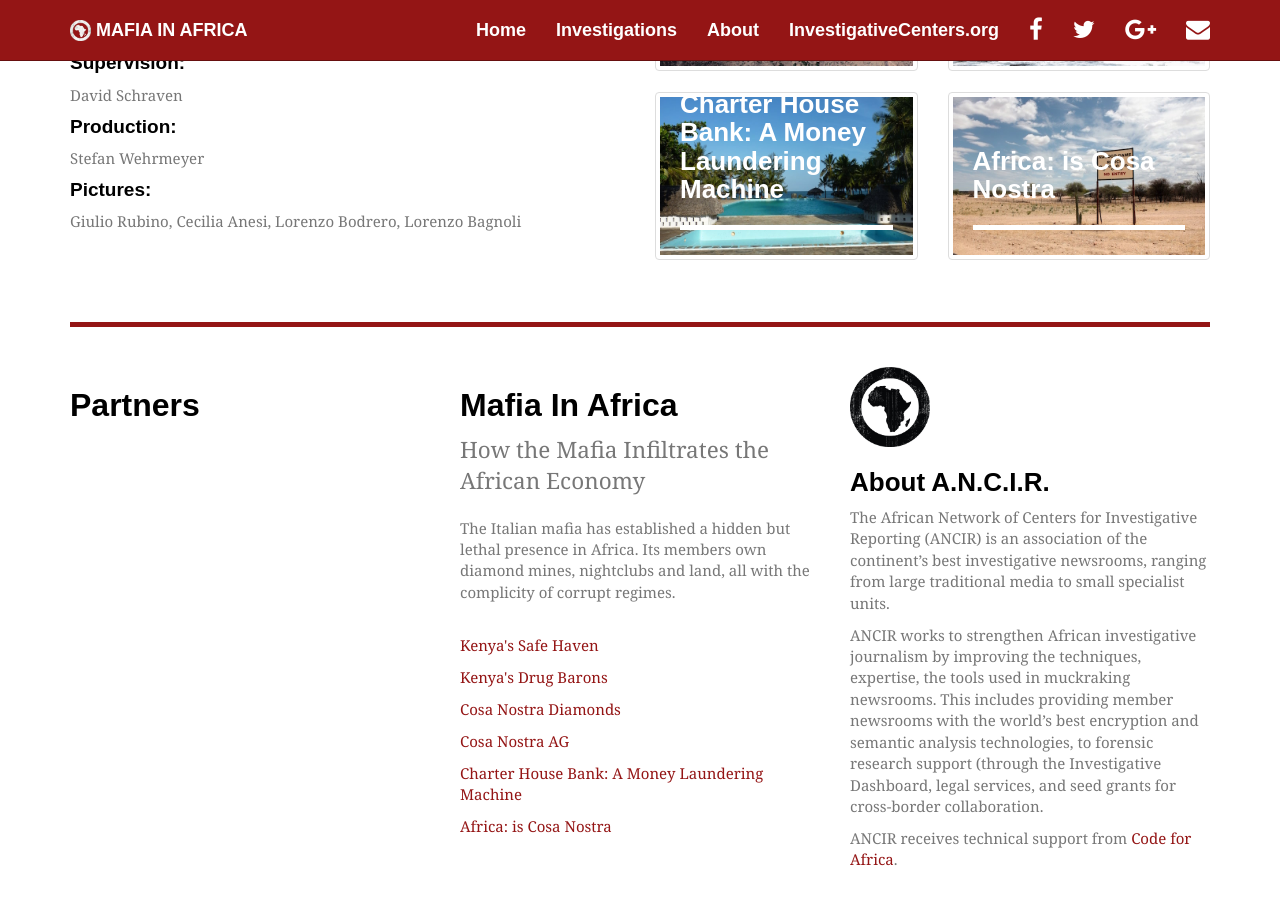
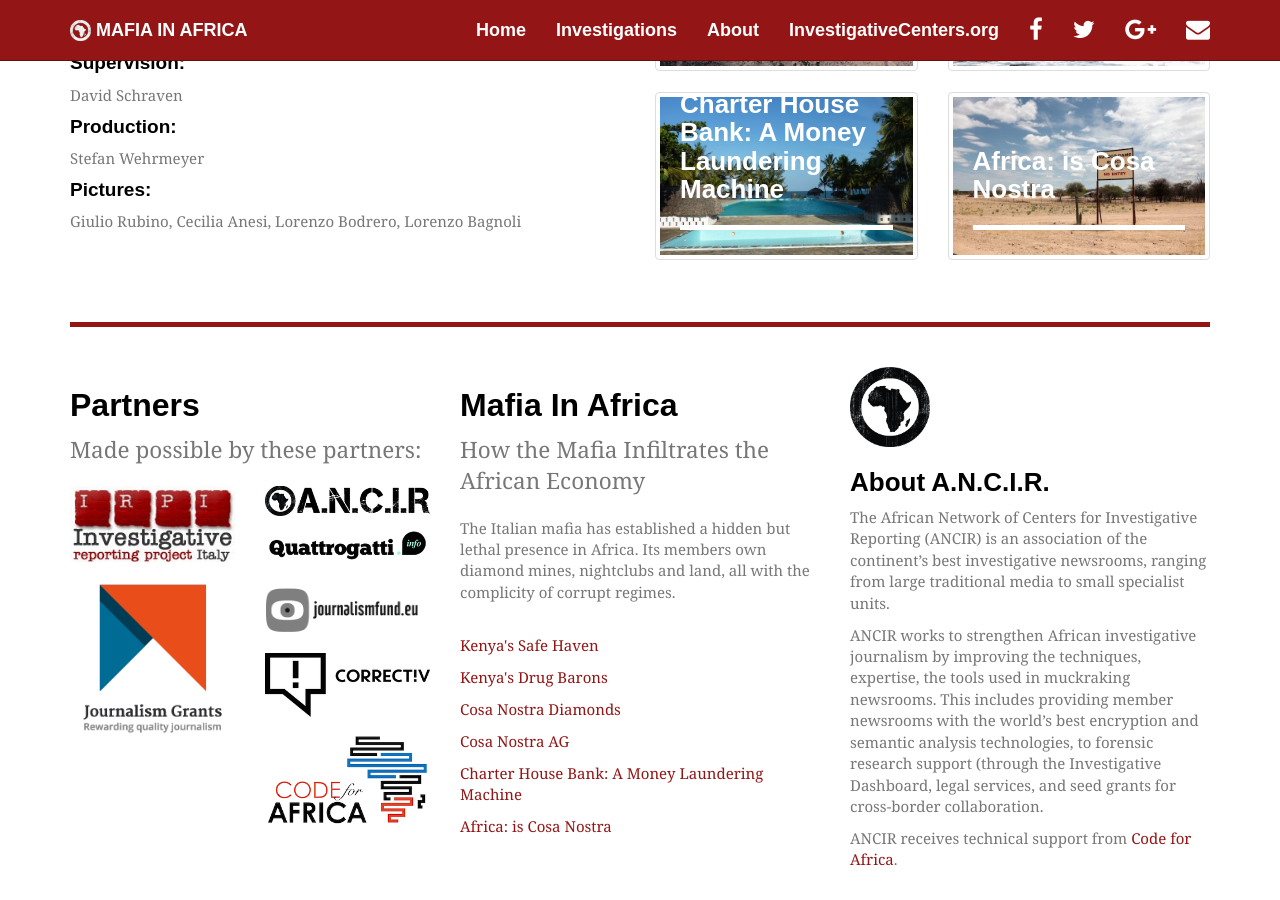
Before and after one commit to ANCIR/MafiaInAfrica, a Jekyll site: the page built from index.html, in a window 1280 px wide and 900 px high, scrolled down 1729 px. Built offline with Jekyll 4.4.1, drawn with Linux system fonts in a browser that asks for light colours; nearby versions of some CDN libraries; some web fonts are replaced.

Commit message:
Partner logos in.

```diff
--- a/_includes/footer.html
+++ b/_includes/footer.html
@@ -5,6 +5,30 @@
     <div class="row">
       <div class="col-sm-4">
         <h2>Partners</h2>
+        <p class="lead">Made possible by these partners:</p>
+        <div class="row">
+          <div class="col-xs-6">
+            <p><img src="/img/logos/irpi.jpg" class="img-responsive" /></p>
+          </div>
+          <div class="col-xs-6">
+            <p><img src="/img/logos/ancir.png" class="img-responsive" /></p>
+          </div>
+          <div class="col-xs-6">
+            <p><img src="/img/logos/quattrogatti.png" class="img-responsive" /></p>
+          </div>
+          <div class="col-xs-6">
+            <p><img src="/img/logos/jg.png" class="img-responsive" /></p>
+          </div>
+          <div class="col-xs-6">
+            <p><img src="/img/logos/jf.png" class="img-responsive" /></p>
+          </div>
+          <div class="col-xs-6">
+            <p><img src="/img/logos/correctiv.png" class="img-responsive" /></p>
+          </div>
+          <div class="col-xs-6">
+            <p><img src="/img/logos/c4a.png" class="img-responsive" /></p>
+          </div>
+        </div>
       </div>
       <div class="col-sm-4">
         <h2>{{ site.title }}</h2>
```
Also changed, not shown: img/logos/c4a.png (added).
